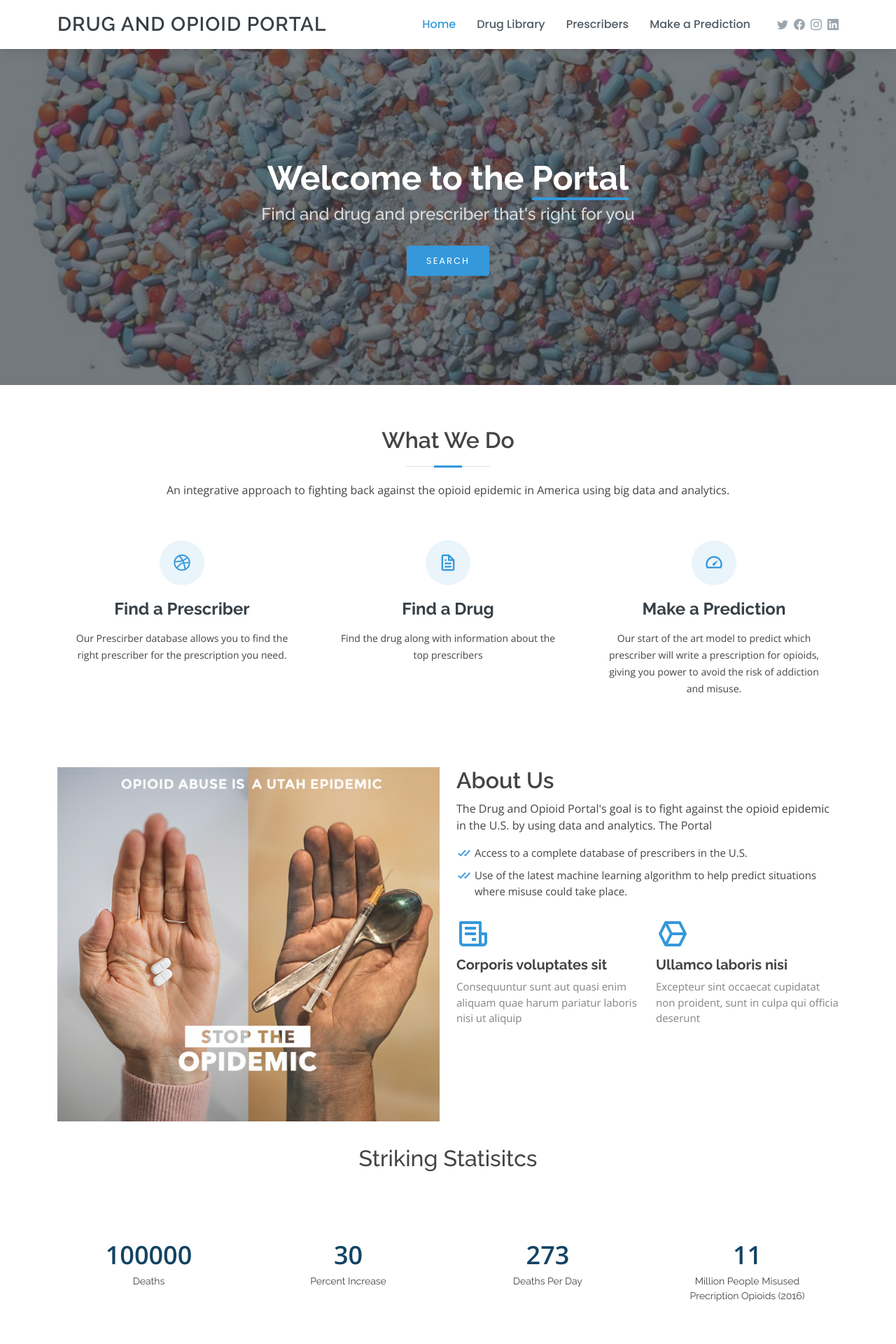
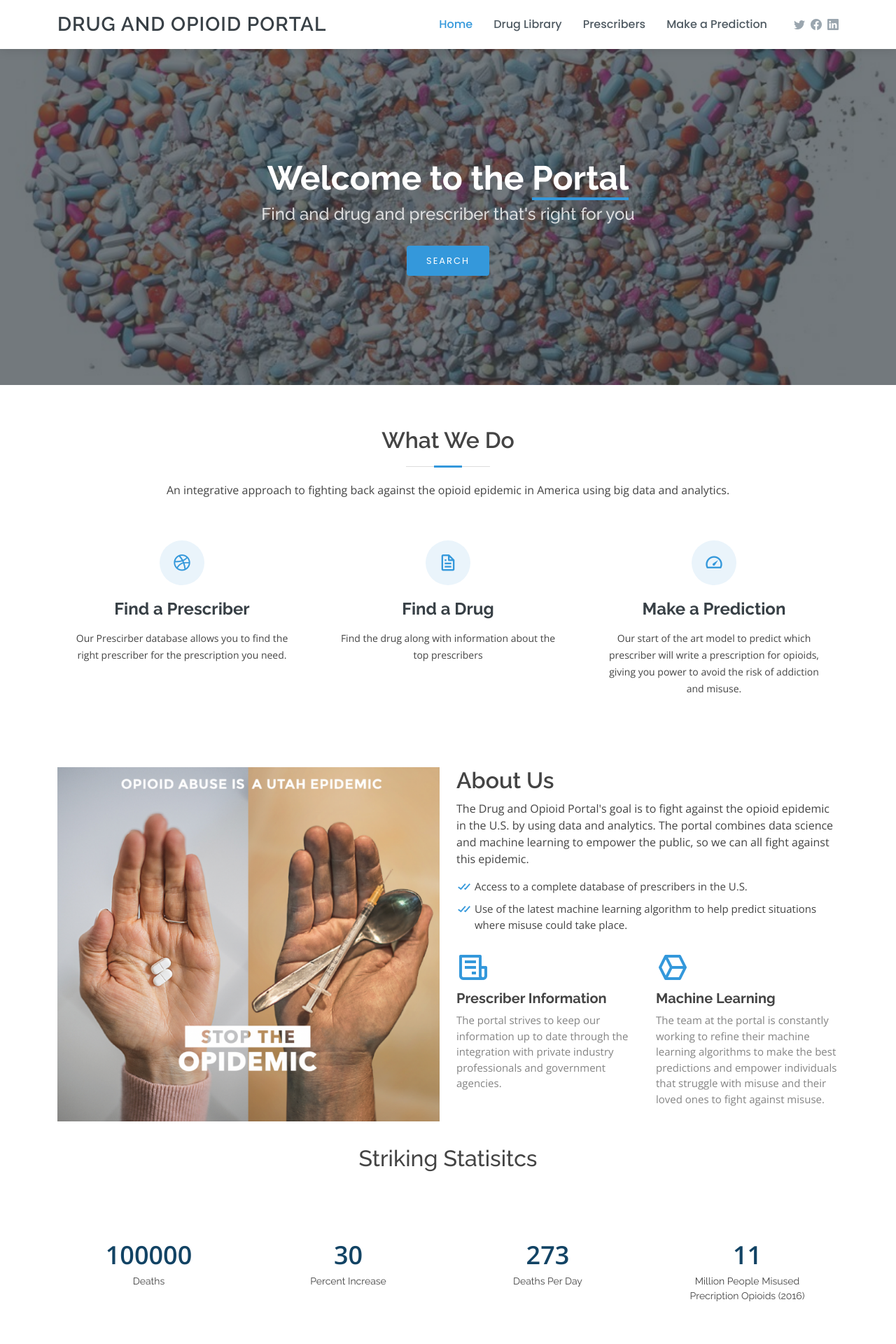
Before and after one commit to RexforNext22/INTEXOpiod, a Django app: page / in a window 1280 px wide. Shown: the top 1920 px of the page at 70% size. Run offline with Django 3.2, Linux system fonts and the light colour scheme; some libraries are stand-ins or nearby versions.

Commit message:
added by ryan

```diff
--- a/templates/base.html
+++ b/templates/base.html
@@ -78,10 +78,9 @@
       </nav><!-- .navbar -->
 
       <div class="header-social-links d-flex align-items-center">
-        <a href="#" class="twitter"><i class="bi bi-twitter"></i></a>
-        <a href="#" class="facebook"><i class="bi bi-facebook"></i></a>
-        <a href="#" class="instagram"><i class="bi bi-instagram"></i></a>
-        <a href="#" class="linkedin"><i class="bi bi-linkedin"></i></i></a>
+        <a href="https://twitter.com/utahag" class="twitter"><i class="bi bi-twitter"></i></a>
+        <a href="https://www.facebook.com/UtahAttorneyGeneral" class="facebook"><i class="bi bi-facebook"></i></a>
+        <a href="https://www.linkedin.com/company/utah-attorney-general-office/" class="linkedin"><i class="bi bi-linkedin"></i></i></a>
       </div>
 
     </div>
@@ -97,13 +96,14 @@
         <div class="row">
 
           <div class="col-lg-3 col-md-6 footer-contact">
-            <h3>IS Gang</h3>
+            <h3>MasterStar</h3>
             <p>
-              A108 Adam Street <br>
-              New York, NY 535022<br>
+              TNRB <br>
+              Brigham Young University <br>
+              Provo, UT 84602<br>
               United States <br><br>
-              <strong>Phone:</strong> +1 5589 55488 55<br>
-              <strong>Email:</strong> info@example.com<br>
+              <strong>Phone:</strong> +1 801 422 5668<br>
+              <strong>Email:</strong> admin@masterstar.com<br>
             </p>
           </div>
 
--- a/templates/homepages/index.html
+++ b/templates/homepages/index.html
@@ -77,7 +77,7 @@
             <h3>About Us</h3>
             <p>
               The Drug and Opioid Portal's goal is to fight against the opioid epidemic in the U.S. by using
-              data and analytics. The Portal
+              data and analytics. The portal combines data science and machine learning to empower the public, so we can all fight against this epidemic.
             </p>
             <ul>
               <li><i class="bx bx-check-double"></i> Access to a complete database of prescribers in the U.S.</li>
@@ -86,13 +86,13 @@
             <div class="row icon-boxes">
               <div class="col-md-6">
                 <i class="bx bx-receipt"></i>
-                <h4>Corporis voluptates sit</h4>
-                <p>Consequuntur sunt aut quasi enim aliquam quae harum pariatur laboris nisi ut aliquip</p>
+                <h4>Prescriber Information</h4>
+                <p>The portal strives to keep our information up to date through the integration with private industry professionals and government agencies.</p>
               </div>
               <div class="col-md-6 mt-4 mt-md-0">
                 <i class="bx bx-cube-alt"></i>
-                <h4>Ullamco laboris nisi</h4>
-                <p>Excepteur sint occaecat cupidatat non proident, sunt in culpa qui officia deserunt</p>
+                <h4>Machine Learning</h4>
+                <p>The team at the portal is constantly working to refine their machine learning algorithms to make the best predictions and empower individuals that struggle with misuse and their loved ones to fight against misuse.</p>
               </div>
             </div>
           </div>
@@ -515,7 +515,7 @@
 
         <div class="section-title">
           <h2>Team</h2>
-          <p>The NorthStar consulting group is your number choice for all technology consulting needs.</p>
+          <p>The MasterStar consulting group is your number choice for all technology consulting needs.</p>
         </div>
 
         <div class="row">
@@ -525,13 +525,13 @@
               <h4>Tanner Davis</h4>
               <span>Chief Executive Officer</span>
               <p>
-                Magni qui quod omnis unde et eos fuga et exercitationem. Odio veritatis perspiciatis quaerat qui aut aut aut
+                Tanner has a masters from Standford and worked for Deloitte for 10 years as a Security consultant.
               </p>
               <div class="social">
-                <a href=""><i class="bi bi-twitter"></i></a>
+                {% comment %} <a href=""><i class="bi bi-twitter"></i></a>
                 <a href=""><i class="bi bi-facebook"></i></a>
-                <a href=""><i class="bi bi-instagram"></i></a>
-                <a href=""><i class="bi bi-linkedin"></i></a>
+                <a href=""><i class="bi bi-instagram"></i></a> {% endcomment %}
+                <a href="https://www.linkedin.com/in/tannerdavis7/"><i class="bi bi-linkedin"></i></a>
               </div>
             </div>
           </div>
@@ -542,13 +542,13 @@
               <h4>Jacob Poor</h4>
               <span>Product Manager</span>
               <p>
-                Repellat fugiat adipisci nemo illum nesciunt voluptas repellendus. In architecto rerum rerum temporibus
+                Jacob has a master of Information Systems for MIT and worked in teh industry for 8 years before coming to MasterStar Consulting.
               </p>
               <div class="social">
-                <a href=""><i class="bi bi-twitter"></i></a>
+                {% comment %} <a href=""><i class="bi bi-twitter"></i></a>
                 <a href=""><i class="bi bi-facebook"></i></a>
-                <a href=""><i class="bi bi-instagram"></i></a>
-                <a href=""><i class="bi bi-linkedin"></i></a>
+                <a href=""><i class="bi bi-instagram"></i></a> {% endcomment %}
+                <a href="https://www.linkedin.com/in/jacob-poor/"><i class="bi bi-linkedin"></i></a>
               </div>
             </div>
           </div>
@@ -559,13 +559,13 @@
               <h4>Ryan Pinkney</h4>
               <span>Team Manager</span>
               <p>
-                Voluptas necessitatibus occaecati quia. Earum totam consequuntur qui porro et laborum toro des clara
+                Ryan has an MBA from Harvard and worked at American Express for 13 years before his switch to the MasterStar team.
               </p>
               <div class="social">
-                <a href=""><i class="bi bi-twitter"></i></a>
+                {% comment %} <a href=""><i class="bi bi-twitter"></i></a>
                 <a href=""><i class="bi bi-facebook"></i></a>
-                <a href=""><i class="bi bi-instagram"></i></a>
-                <a href=""><i class="bi bi-linkedin"></i></a>
+                <a href=""><i class="bi bi-instagram"></i></a> {% endcomment %}
+                <a href="https://www.linkedin.com/in/ryanpinkney/"><i class="bi bi-linkedin"></i></a>
               </div>
             </div>
           </div>
@@ -576,13 +576,13 @@
                 <h4>Kevin Guiterrez</h4>
                 <span>Chief Technology Officer</span>
                 <p>
-                 Kevin Guiterrez
+                 Kevin worked at KPMG for over 15 years before coming to the MasterStar team where he took up the Chief Technology Office position.
                 </p>
                 <div class="social">
-                  <a href=""><i class="bi bi-twitter"></i></a>
+                  {% comment %} <a href=""><i class="bi bi-twitter"></i></a>
                   <a href=""><i class="bi bi-facebook"></i></a>
-                  <a href=""><i class="bi bi-instagram"></i></a>
-                  <a href=""><i class="bi bi-linkedin"></i></a>
+                  <a href=""><i class="bi bi-instagram"></i></a> {% endcomment %}
+                  <a href="https://www.linkedin.com/in/kevin-gutierrez-acuna/"><i class="bi bi-linkedin"></i></a>
                 </div>
               </div>
             </div>
```
